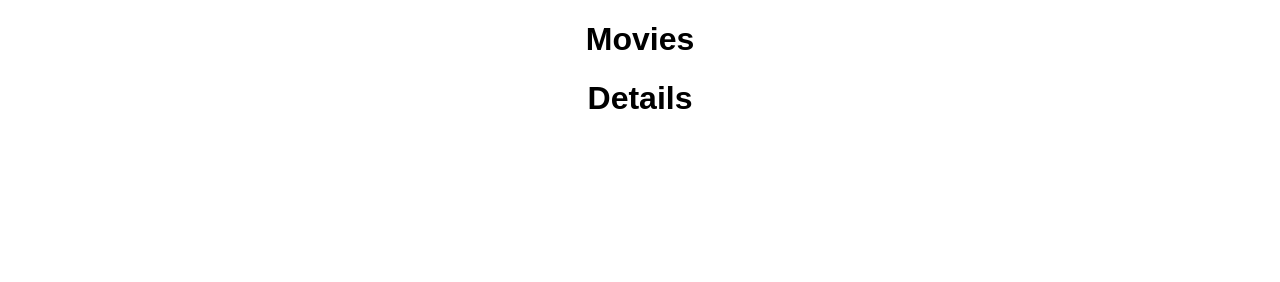
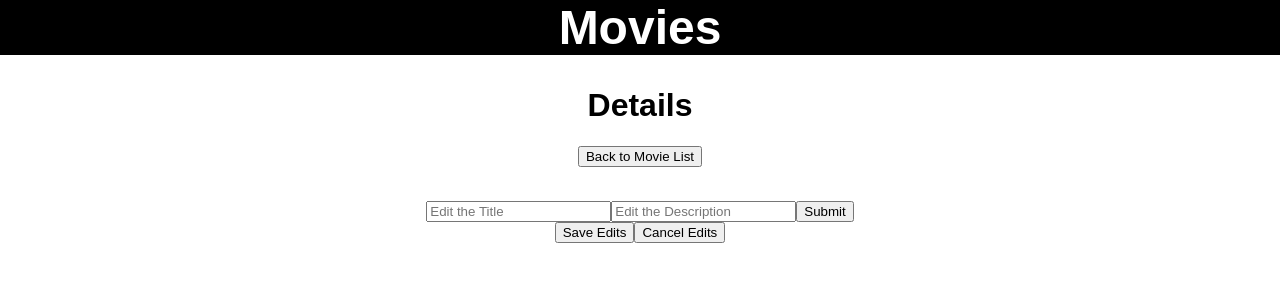
Before and after one commit to courtolesee/movie-sagas, a React app: page /#/edit in a window 1280 px wide. Built offline with nearby package versions, Linux system fonts and the light colour scheme; no server answers.

Commit message:
small formatting and css changes

```diff
--- a/src/components/App/App.css
+++ b/src/components/App/App.css
@@ -1,9 +1,12 @@
 .App {
   text-align: center;
 }
+
 
 .appHeader {
   background-color: black;
   color: white;
   font-size: 3em;
+  padding: 0%;
+  margin-top: 0%;
 }
--- a/src/components/App/App.js
+++ b/src/components/App/App.js
@@ -17,7 +17,7 @@ class App extends Component {
   render() {
     return (
       <div className="App">
-        <h1>Movies</h1>
+        <h1 className="appHeader">Movies</h1>
         <Router>
           <Route exact path='/' component={Home}/>
           <Route path='/details' component={Details}/>
--- a/src/components/Details/Details.js
+++ b/src/components/Details/Details.js
@@ -8,15 +8,21 @@ class Details extends Component {
         this.props.history.push('/');
     }
 
+    goToEdit = () => {
+        this.props.history.push('/edit');
+        this.props.dispatch({type: 'SELECT_DETAILS', payload: {...this.props.movie}})
+    }
+
   render () {
     return (
       <div>
         <h1>Details</h1>
-        <button onClick={this.goBackHome}>Back</button>
+        <button onClick={this.goBackHome}>Back to Movie List</button>
         <div>
             <img src={this.props.movie.poster} alt={this.props.movie.title} onClick={this.goToDetails}/>
             <p>{this.props.movie.title}</p>
             <p>{this.props.movie.description}</p>
+            <button onClick={this.goToEdit}>Edit</button>
         </div>
       </div>
     )
--- a/src/components/Edit/Edit.js
+++ b/src/components/Edit/Edit.js
@@ -3,13 +3,34 @@ import { connect } from 'react-redux';
 
 class Edit extends Component {
 
+    goBackHome = () => {
+        this.props.history.push('/');
+    }
+
+    goBackDetails = () => {
+        this.props.history.push('/details');
+    }
+
   render () {
     return (
       <div>
         <h1>Details</h1>
+        <button onClick={this.goBackHome}>Back to Movie List</button>
+        <section>
+            <img src={this.props.movie.poster} alt={this.props.movie.title} onClick={this.goToDetails}/>
+            <p>{this.props.movie.title}</p>
+            <p>{this.props.movie.description}</p>
+            <input placeholder="Edit the Title"/>
+            <input placeholder="Edit the Description"/>
+            <button>Submit</button>
+        </section>
+        <section>
+            <button>Save Edits</button>
+            <button onClick={this.goBackDetails}>Cancel Edits</button>
+        </section>
       </div>
     )
   }
 }
 
-export default connect(reduxState=>({edit: reduxState.editReducer}))(Edit);
+export default connect(reduxState=>({movie: reduxState.movieDetails}))(Edit);
--- a/src/components/MovieCard/MovieCard.js
+++ b/src/components/MovieCard/MovieCard.js
@@ -25,4 +25,4 @@
     }
 }
 
-export default withRouter(connect()(MovieCard));
+export default withRouter(connect(reduxState=>({movies: reduxState.movies}))(MovieCard));
```
